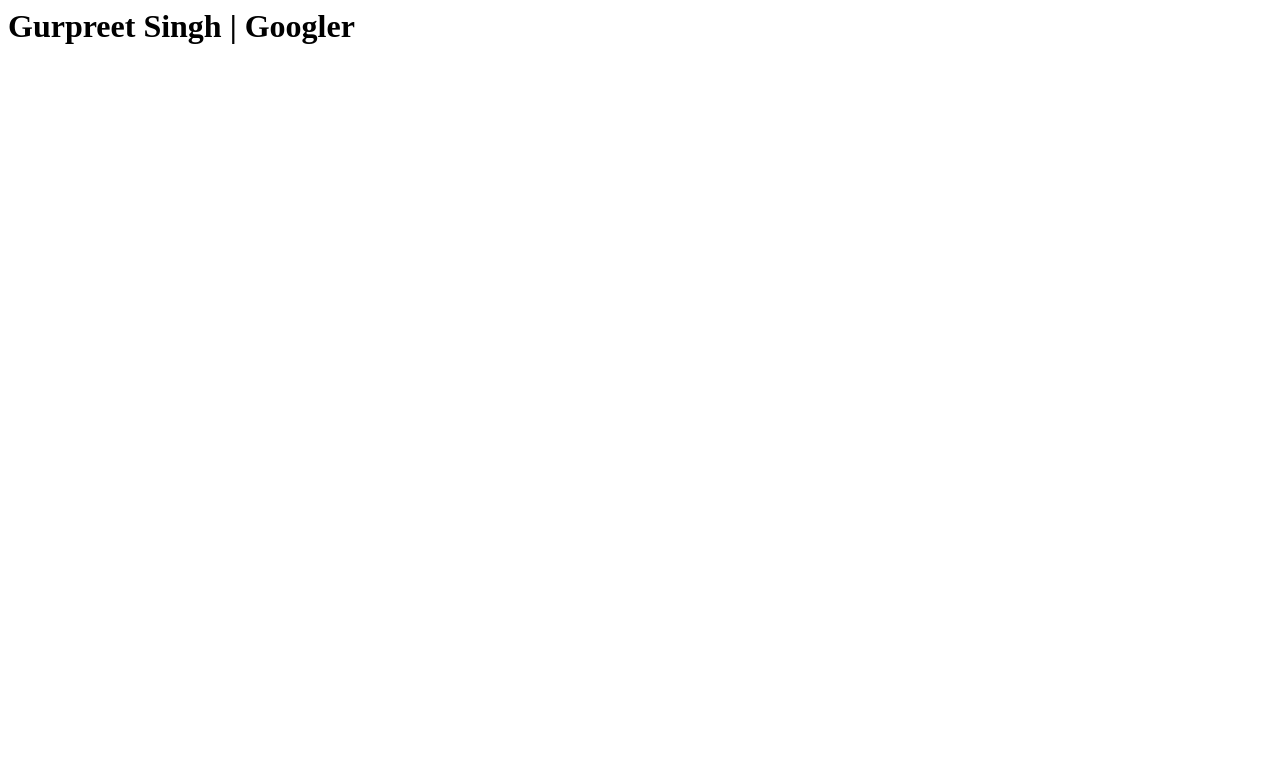
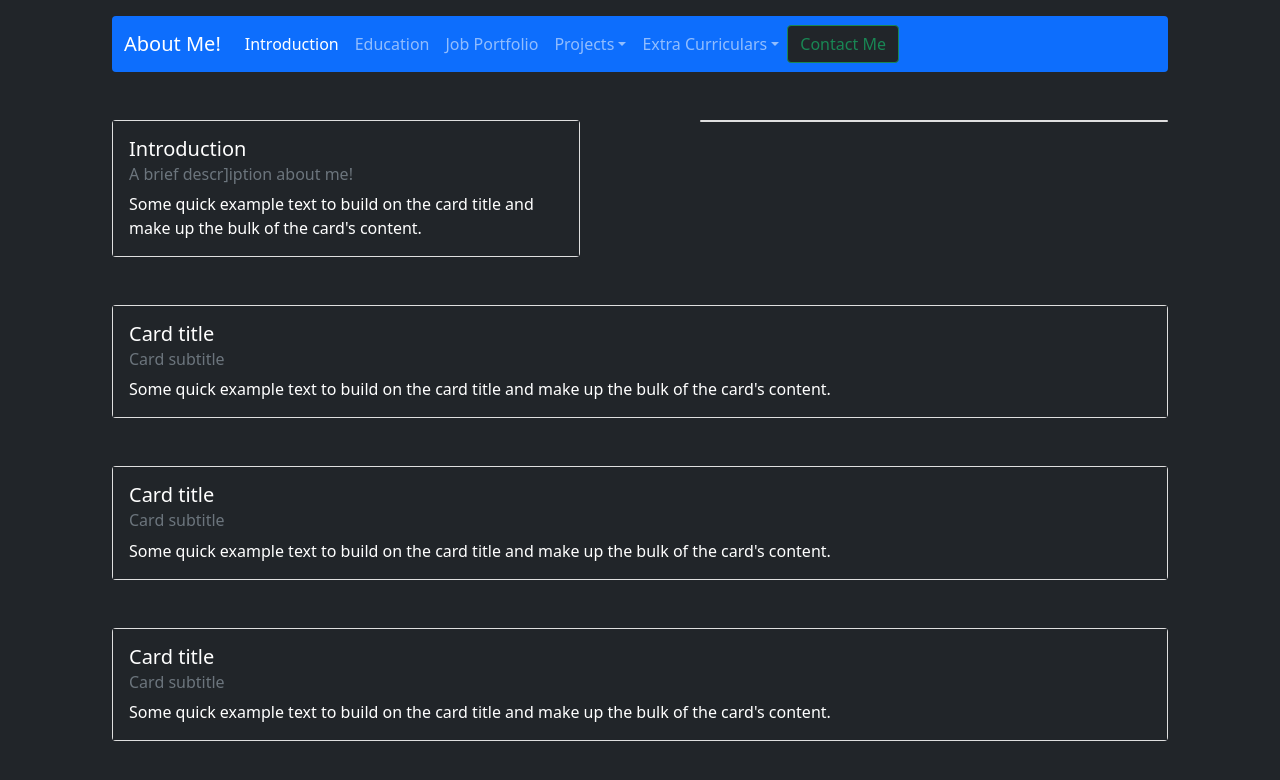
Before and after one commit to Gurpreet-Singh93/gurpreet-singh93.github.io, a plain HTML site: page index.html in a window 1280 px wide. Drawn offline with nearby package versions, Linux system fonts and the light colour scheme.

Commit message:
Created sections without links, will add linking later.

```diff
--- a/index.html
+++ b/index.html
@@ -2,10 +2,95 @@
 
 <head>
     <title>Gurpreet Singh | Googler | Web Developer | Full Stack Engineer </title>
+    <link href="https://cdn.jsdelivr.net/npm/bootstrap@5.0.0-beta3/dist/css/bootstrap.min.css" rel="stylesheet"
+        integrity="sha384-eOJMYsd53ii+scO/bJGFsiCZc+5NDVN2yr8+0RDqr0Ql0h+rP48ckxlpbzKgwra6" crossorigin="anonymous">
+    <script src="https://cdn.jsdelivr.net/npm/bootstrap@5.0.0-beta3/dist/js/bootstrap.bundle.min.js"
+        integrity="sha384-JEW9xMcG8R+pH31jmWH6WWP0WintQrMb4s7ZOdauHnUtxwoG2vI5DkLtS3qm9Ekf"
+        crossorigin="anonymous"></script>
+    <link rel=icon href=favicon.ico sizes="16x16" type="image/ico">
 </head>
 
-<body>
-    <h1>Gurpreet Singh | Googler</h1>
+<body class="p-3 mb-2 mx-5 bg-dark text-white">
+    <nav class="navbar sticky-top navbar-dark bg-primary navbar-expand-lg rounded mx-5">
+        <div class="container-fluid">
+            <div class="navbar-header"><a class="navbar-brand">About Me!</a></div>
+            <button class="navbar-toggler" type="button" data-bs-toggle="collapse" data-bs-target="#navbarNav"
+                aria-controls="navbarNav" aria-expanded="false" aria-label="Toggle navigation">
+                <span class="navbar-toggler-icon"></span>
+            </button>
+            <div class="collapse navbar-collapse" id="navbarNav">
+                <ul class="navbar-nav">
+                    <li class="nav-item">
+                        <a class="nav-link active" aria-current="page" href="#">Introduction</a>
+                    </li>
+                    <li class="nav-item">
+                        <a class="nav-link" aria-current="page" href="#">Education</a>
+                    </li>
+                    <li class="nav-item">
+                        <a class="nav-link" aria-current="page" href="#">Job Portfolio</a>
+                    </li>
+                    <li class="nav-item">
+                        <a class="nav-link dropdown-toggle" aria-current="page" href="#">Projects</a>
+                    </li>
+                    <li class="nav-item">
+                        <a class="nav-link dropdown-toggle" aria-current="page" href="#">Extra Curriculars</a>
+                    </li>
+                </ul>
+                <ul class="navbar-nav ml-auto">
+                    <li><button class="btn btn-outline-success bg-dark" type="submit">Contact Me</button></li>
+                </ul>
+
+            </div>
+
+        </div>
+    </nav>
+    <div class="mt-5"></div>
+    <div class="row">
+        <div class="col-md">
+            <div class="card mx-5">
+                <div class="card-body bg-dark text-white">
+
+                    <h5 class="card-title">Introduction</h5>
+                    <h6 class="card-subtitle mb-2 text-muted">A brief descr]iption about me!</h6>
+                    <p class="card-text">Some quick example text to build on the card title and make up the bulk of the
+                        card's content.</p>
+                </div>
+            </div>
+        </div>
+        <div class="col-md">
+            <div class="card mx-5">
+
+            </div>
+        </div>
+
+    </div>
+    <div class="mt-5"></div>
+    <div class="card mx-5">
+        <div class="card-body bg-dark text-white">
+            <h5 class="card-title">Card title</h5>
+            <h6 class="card-subtitle mb-2 text-muted">Card subtitle</h6>
+            <p class="card-text">Some quick example text to build on the card title and make up the bulk of the card's
+                content.</p>
+        </div>
+    </div>
+    <div class="mt-5"></div>
+    <div class="card mx-5">
+        <div class="card-body bg-dark text-white">
+            <h5 class="card-title">Card title</h5>
+            <h6 class="card-subtitle mb-2 text-muted">Card subtitle</h6>
+            <p class="card-text">Some quick example text to build on the card title and make up the bulk of the card's
+                content.</p>
+        </div>
+    </div>
+    <div class="mt-5"></div>
+    <div class="card mx-5">
+        <div class="card-body bg-dark text-white">
+            <h5 class="card-title">Card title</h5>
+            <h6 class="card-subtitle mb-2 text-muted">Card subtitle</h6>
+            <p class="card-text">Some quick example text to build on the card title and make up the bulk of the card's
+                content.</p>
+        </div>
+    </div>
 </body>
 
 </html>
```
Also changed, not shown: favicon.ico (added), 1 other file.
